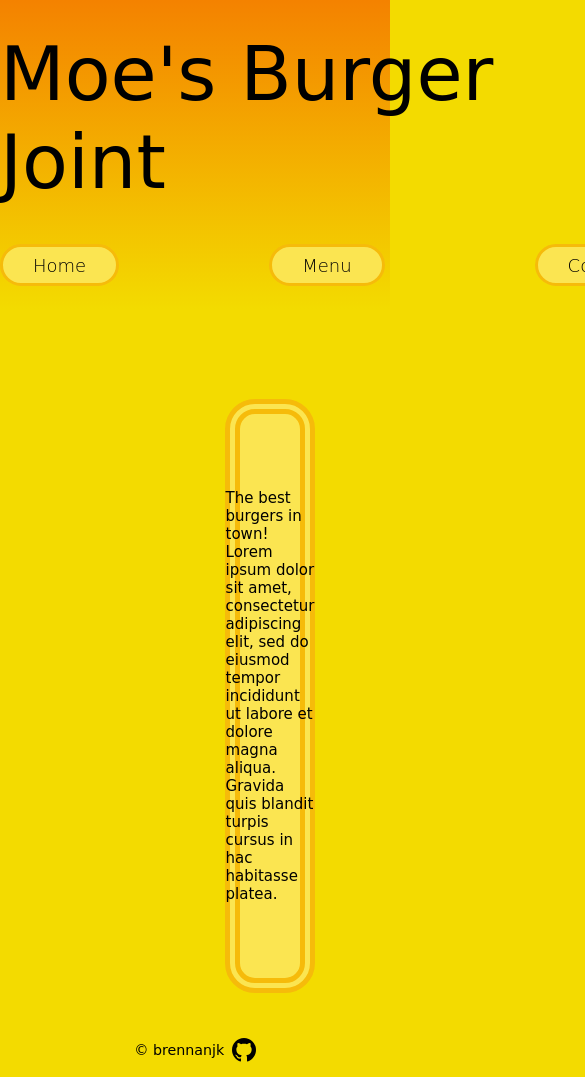
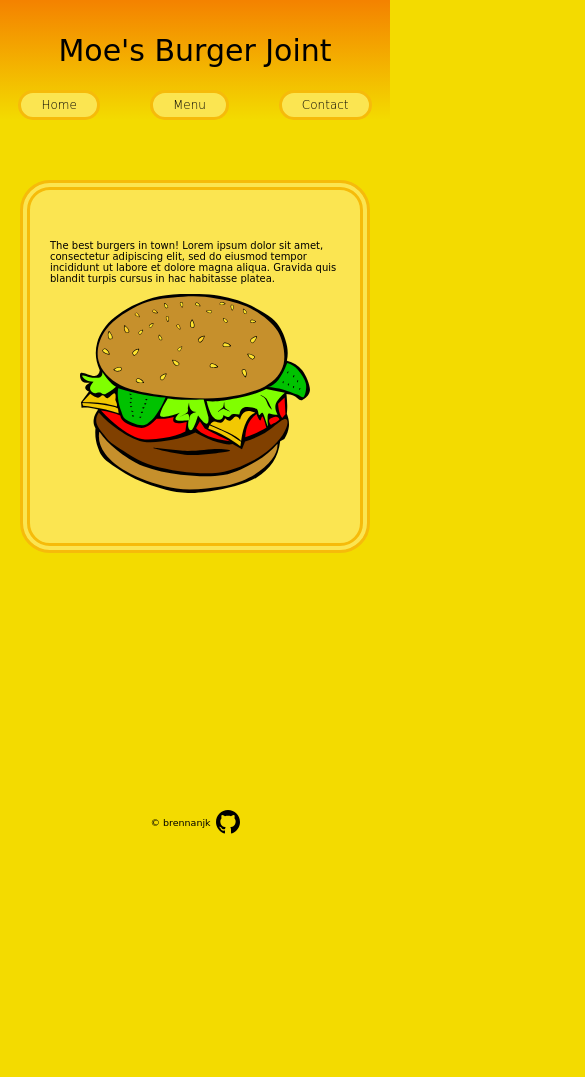
Before and after one commit to brennanjk/restaurant-page, a plain HTML site: page index.html in a window 390 px wide. Shown: the top 1077 px of the page, 585 px wide, since content can reach past the window. After the commit the page ends 844 px from the top, so only its background shows below. Drawn offline with Linux system fonts and the light colour scheme; a web font is replaced by a local one.

Commit message:
Add more responsive properties for smaller/mobile screens

```diff
--- a/style.css
+++ b/style.css
@@ -176,3 +176,32 @@ body {
         grid-template-columns: 1fr;
     }
 }
+
+@media (max-width: 985px) {
+    html {
+        font-size: 13px;
+    }
+    .container {
+        margin: 6rem 7rem 0;
+    }
+}
+
+@media (max-width: 600px) {
+    html {
+        font-size: 10px;
+    }
+    .rest-name {
+        font-size: 3rem;
+    }
+    .header-menu {
+        gap: 5rem;
+    }
+    .container {
+        margin: 6rem 2rem 0;
+        flex-direction: column-reverse;
+        gap: 1rem;
+    }
+    .container > img {
+        max-width: 100%;
+    }
+}
```
